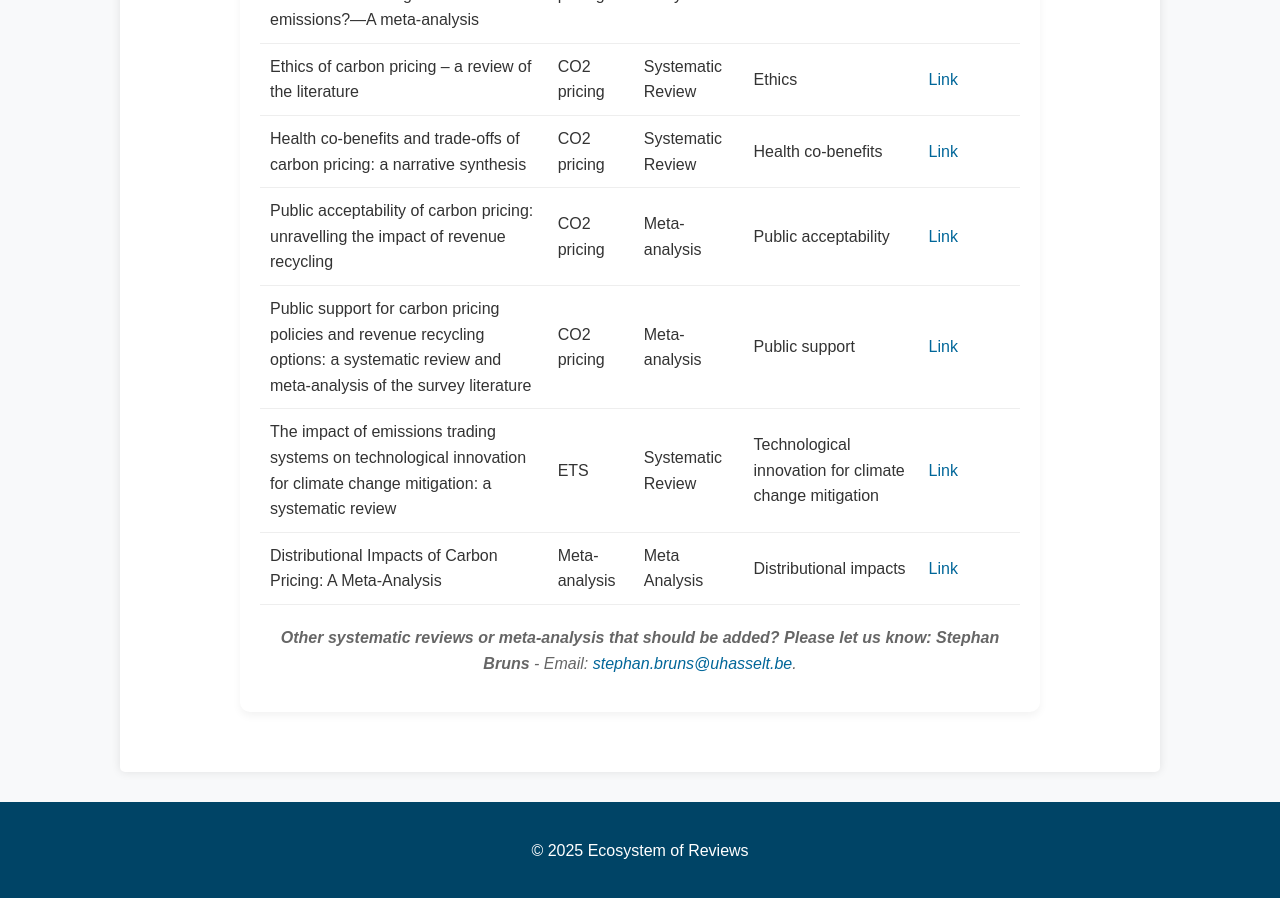
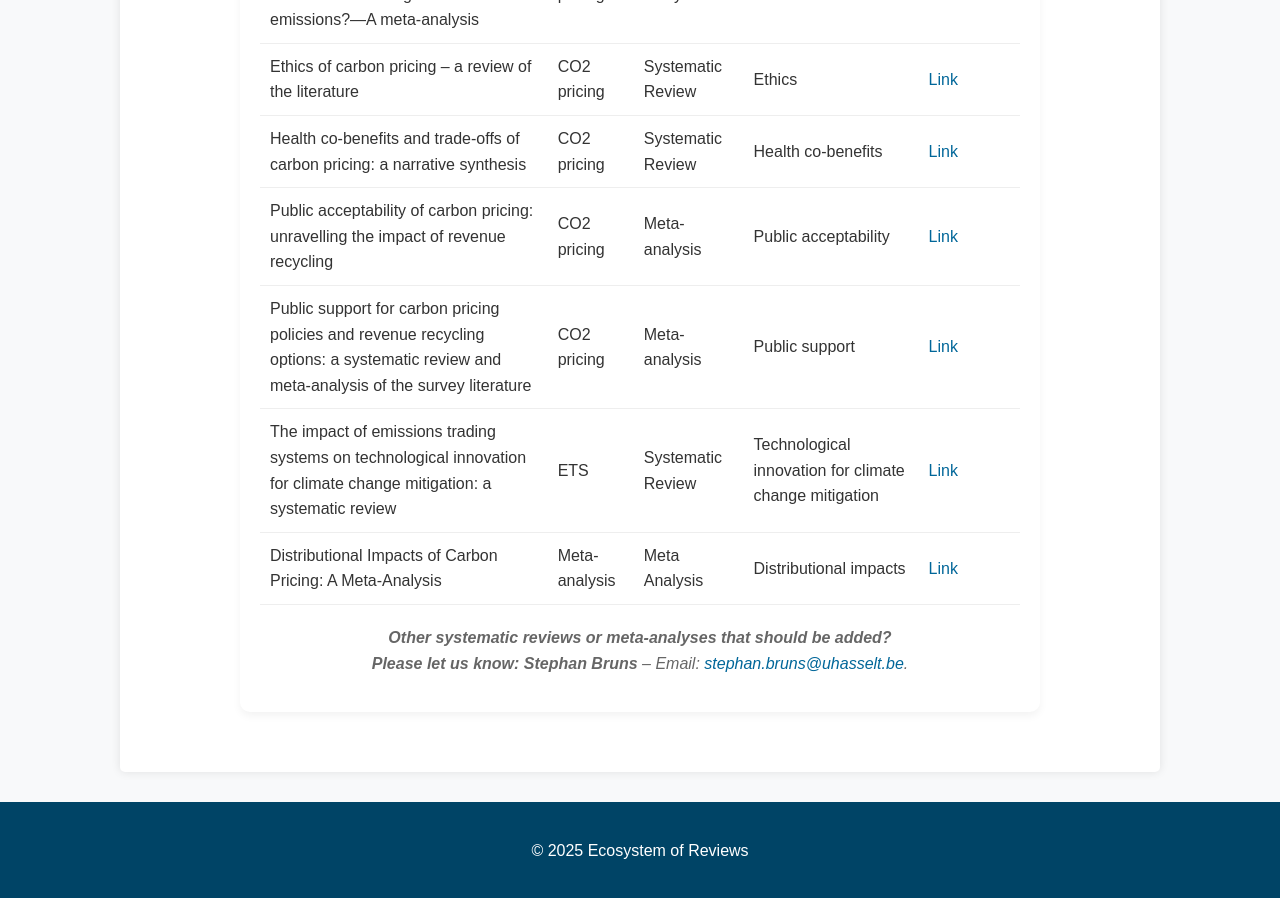
Before and after one commit to trangdtk-vnu/ecosystem-reviews, a Jekyll site: the page built from index.md, in a window 1280 px wide and 900 px high, scrolled down 2010 px. Built offline with Jekyll 4.4.1, drawn with Linux system fonts in a browser that asks for light colours.

Commit message:
Update index.md

```diff
--- a/index.md
+++ b/index.md
@@ -57,8 +57,11 @@ Explore the Ecosystem of Reviews for Carbon Pricing. This Ecosystem of Reviews i
     <h2>External Systematic Reviews</h2>
     {% include reviews-table.html %}
     <p class="contribute-note">
-      <strong>Other systematic reviews or meta-analysis that should be added?
-        Please let us know: Stephan Bruns </strong> - Email: <a href="mailto:stephan.bruns@uhasselt.be">stephan.bruns@uhasselt.be</a>.
+  <strong>
+    Other systematic reviews or meta-analyses that should be added?<br>
+    Please let us know: Stephan Bruns
+  </strong> – Email:
+  <a href="mailto:stephan.bruns@uhasselt.be">stephan.bruns@uhasselt.be</a>.
     </p>
   </div>
 </div>
```
